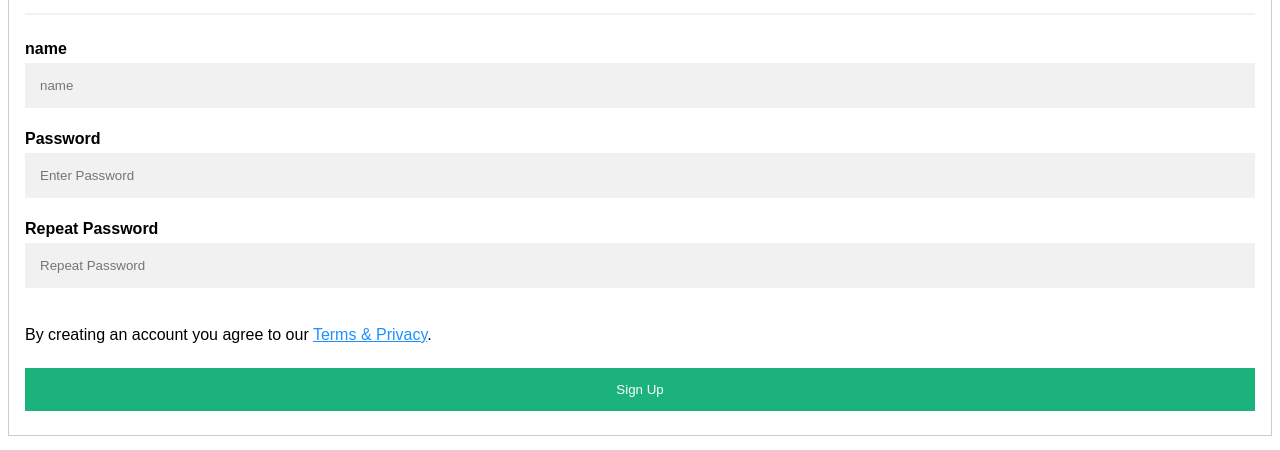
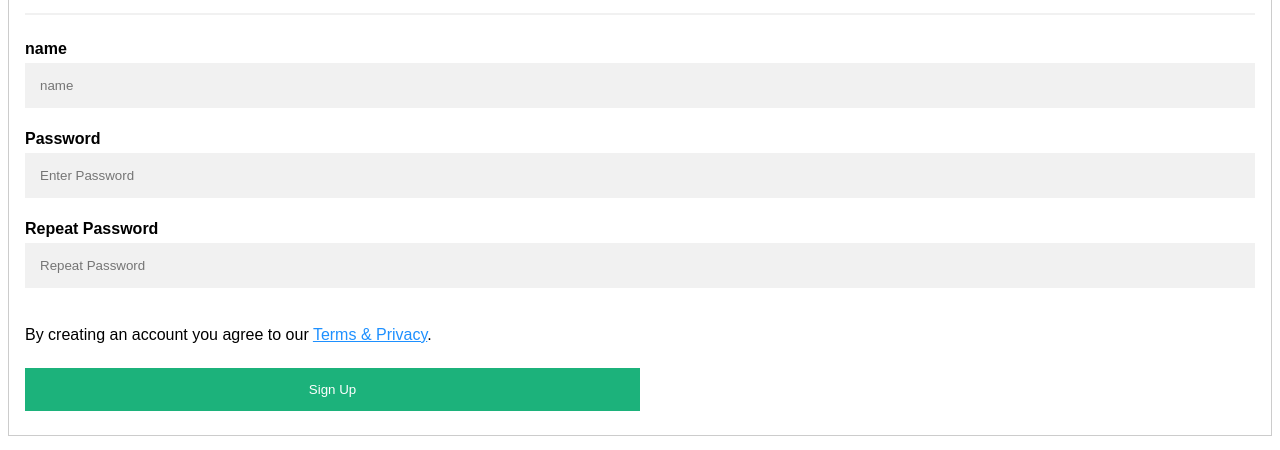
Before and after one commit to yaghoobiii/student_courses, a website: page swagger_client/index.html in a window 1280 px wide. Shown: the part 126-576 px from the top of the page. Drawn offline with Linux system fonts and the light colour scheme.

Commit message:
2023.04.23 - 6 (updated API)

```diff
--- a/swagger_client/index.html
+++ b/swagger_client/index.html
@@ -45,7 +45,7 @@ button:hover {
 
 
 /* Float cancel and signup buttons and add an equal width */
- .signinbtn {
+ .signInbtn {
   float: left;
   width: 50%;
 }
```
